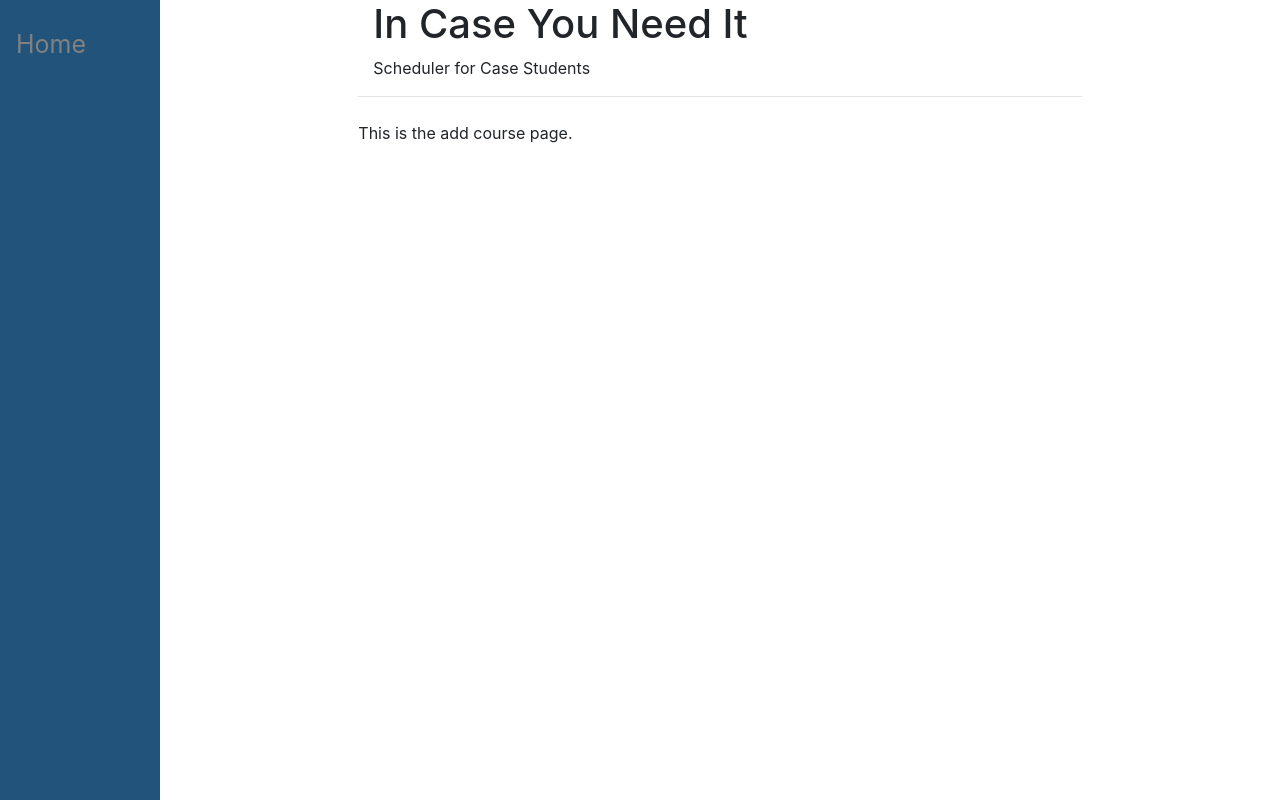
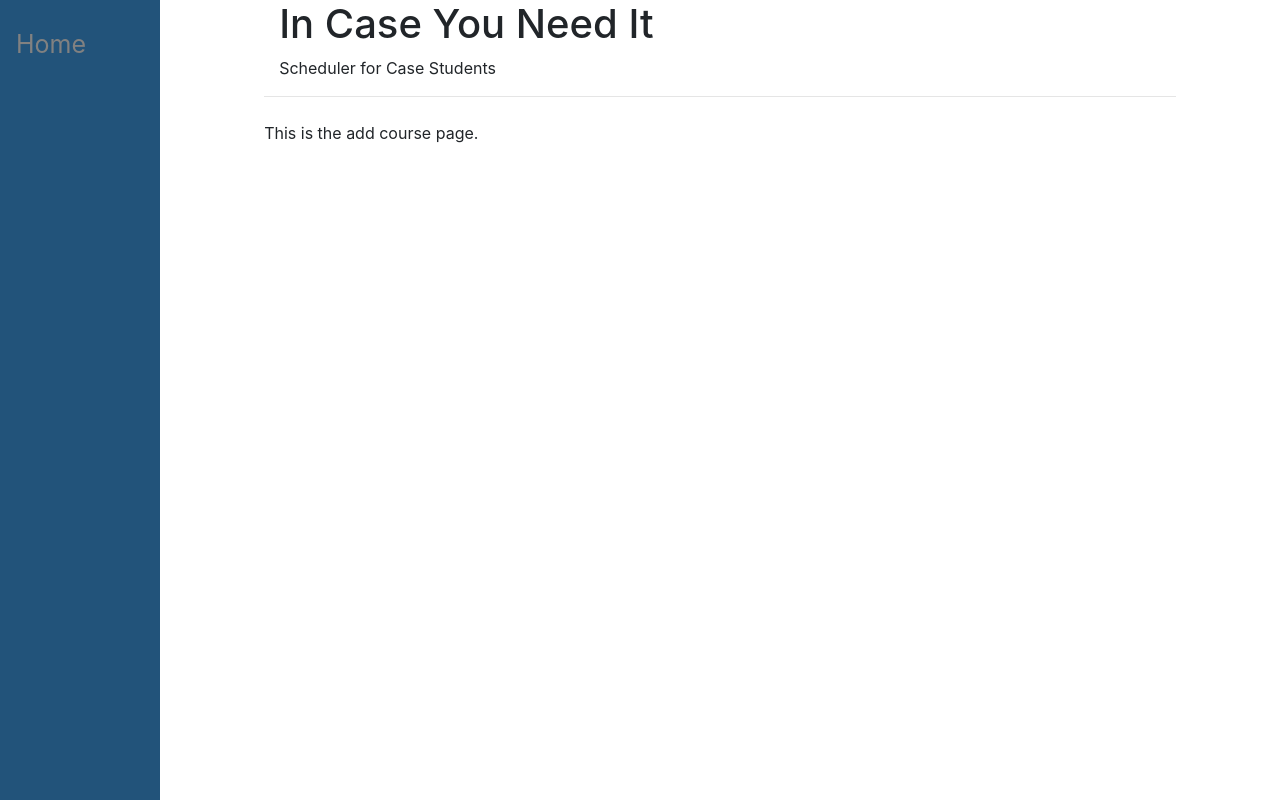
Before and after one commit to siro257/senior_project, a Django app: page /homepage/course in a window 1280 px wide. Run offline with Django 3.2, Linux system fonts and the light colour scheme; some libraries are stand-ins or nearby versions.

Commit message:
1. Move the content to the left so that users don't need to scroll when viewing the courses' information.
2. Change the "Press" button to "Search".

```diff
--- a/api_basic/templates/base_generic.html
+++ b/api_basic/templates/base_generic.html
@@ -15,9 +15,9 @@
 </div>
 <div id="content", name="content", class="main">
     <div class = "row justify-content-center">
-        <div class="col-8">
-            <h1 class="col-8">In Case You Need It</h1>
-            <p class="col-8">Scheduler for Case Students</p>
+        <div class="col-10">
+            <h1 class="col-10">In Case You Need It</h1>
+            <p class="col-10">Scheduler for Case Students</p>
             <hr class="mt-0 mb-4">
             {% block content %}
             Content here
--- a/api_basic/templates/courseDetail.html
+++ b/api_basic/templates/courseDetail.html
@@ -6,7 +6,7 @@
 {% load url_extra %}
 <form method="get">
   {{filtered_courses.form.as_p}}
-  <input type="submit" value="Press">
+  <input type="submit" value="Search">
 </form>
 
 <table id="course-list" class="table table-boarded" style="width:100%">
```
